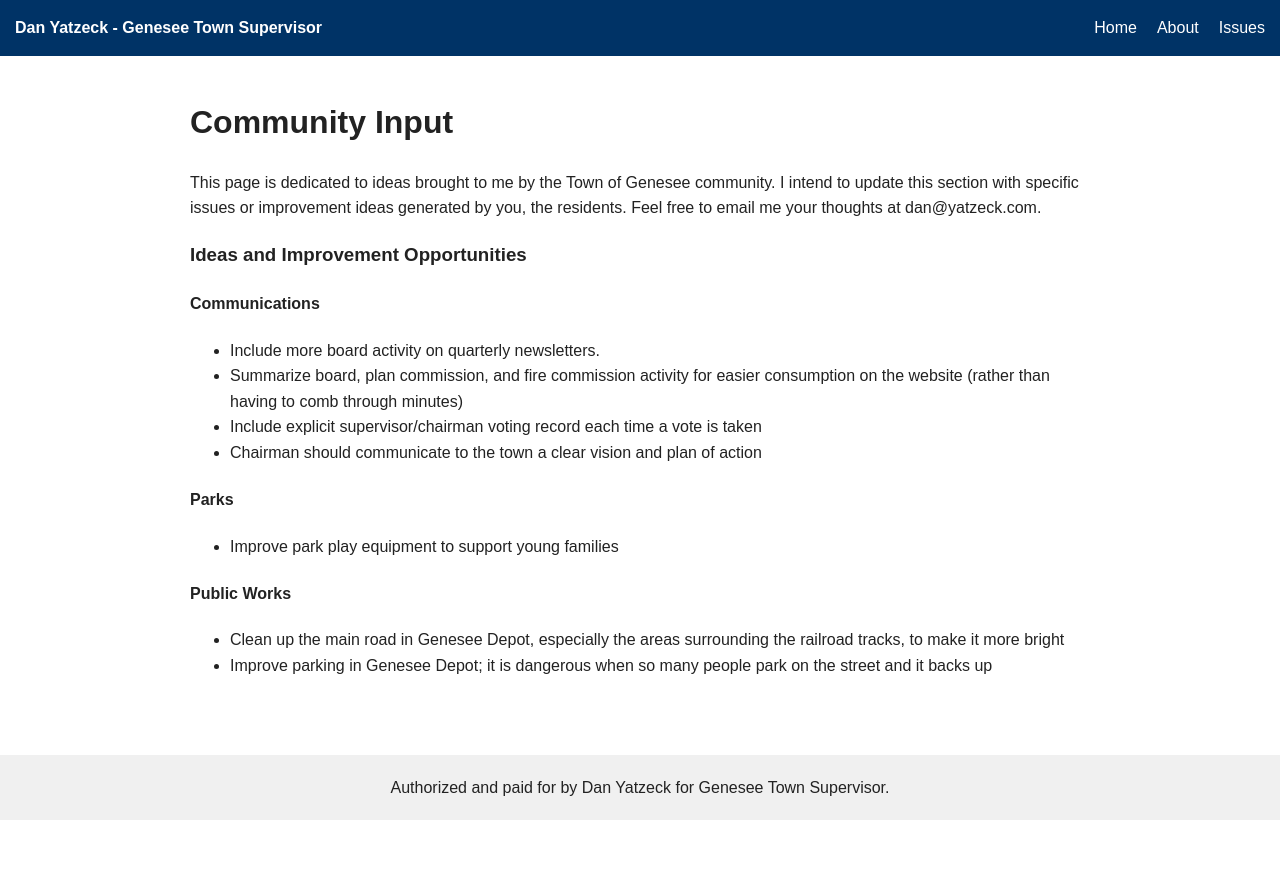
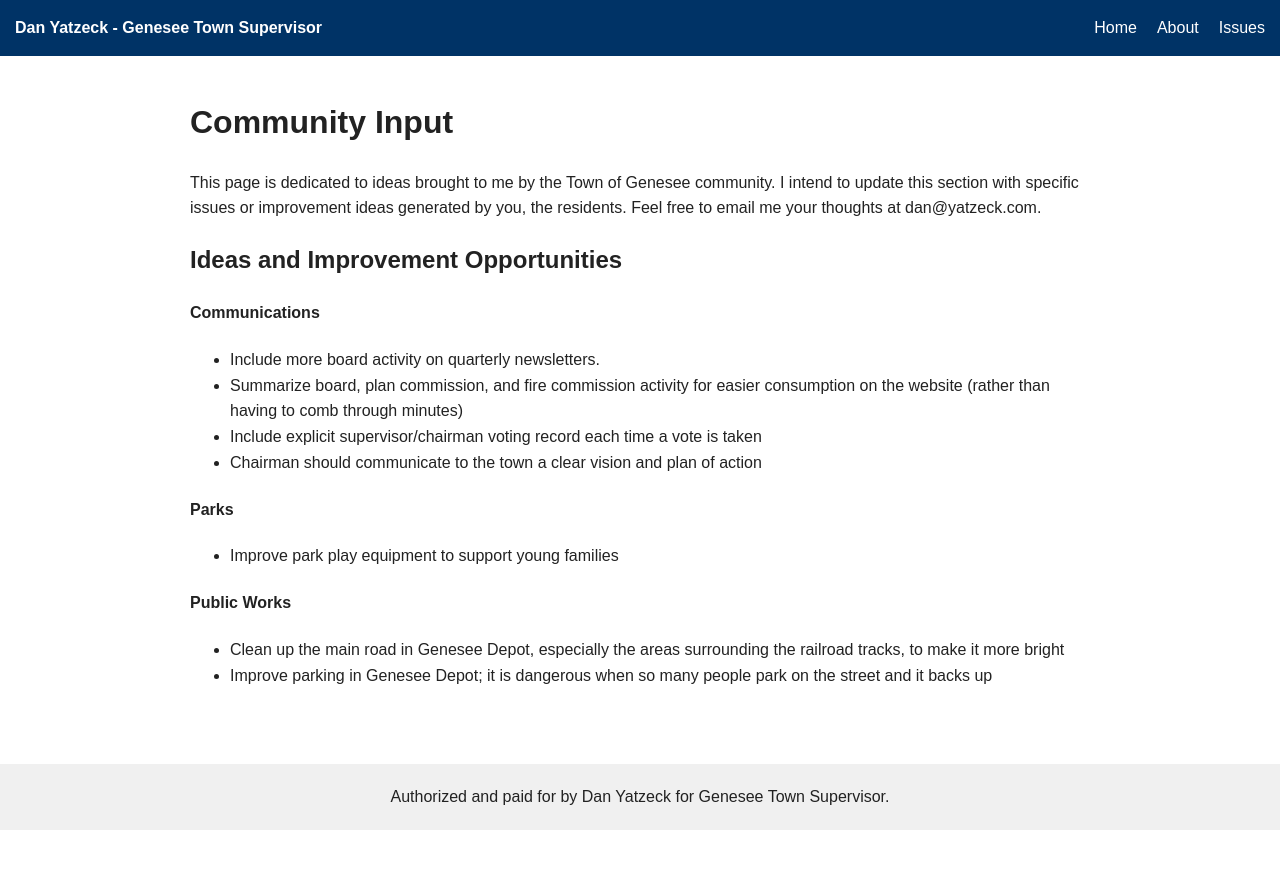
Before and after one commit to danyatzeck/danyatzeck.github.io, a Jekyll site: the page built from communityideas.md, in a window 1280 px wide. Shown: the top 869 px of the page. Built offline with Jekyll 4.4.1, drawn with Linux system fonts in a browser that asks for light colours; our own code applies the rules of GitHub Pages for plain Markdown files.

```diff
--- a/communityideas.md
+++ b/communityideas.md
@@ -1,7 +1,7 @@
 # Community Input
 This page is dedicated to ideas brought to me by the Town of Genesee community. I intend to update this section with specific issues or improvement ideas generated by you, the residents. Feel free to email me your thoughts at dan@yatzeck.com.
 
-### Ideas and Improvement Opportunities
+## Ideas and Improvement Opportunities
 
 #### Communications
 - Include more board activity on quarterly newsletters.
```
